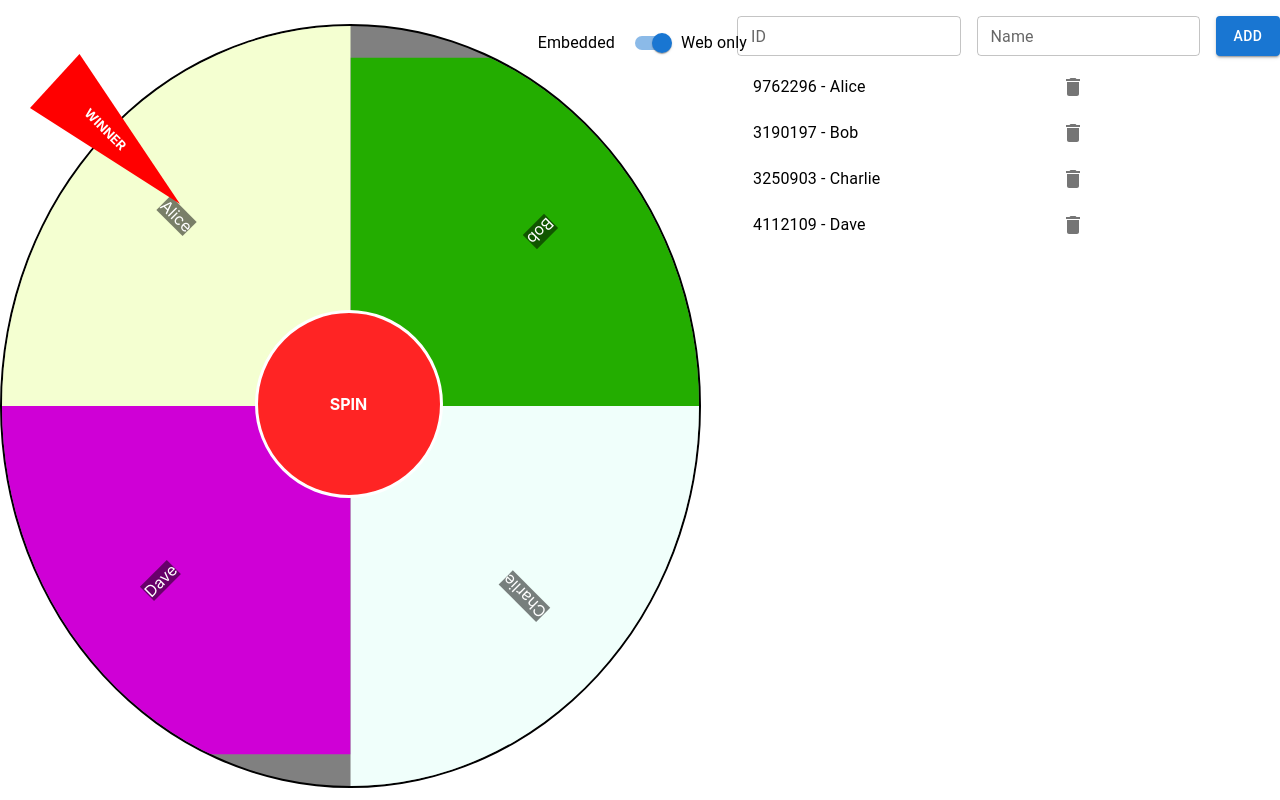
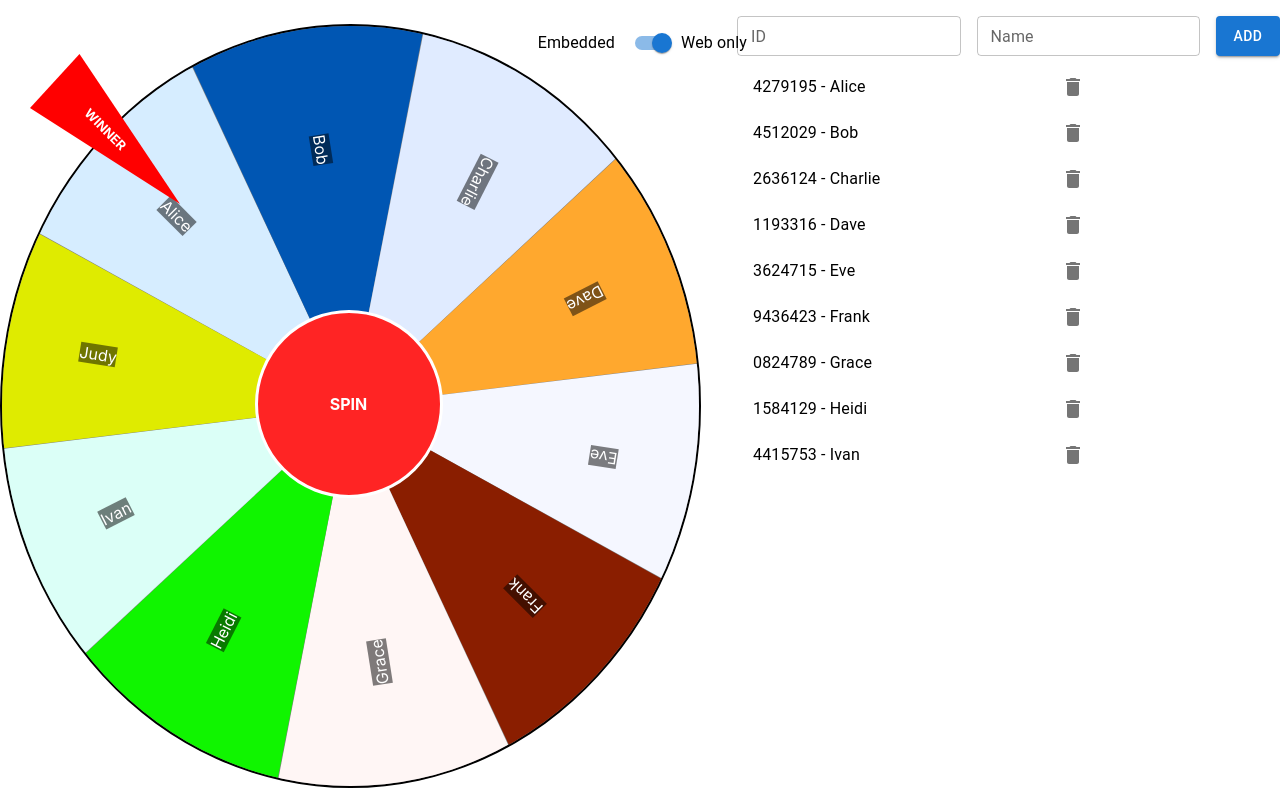
Before and after one commit to DinhL3/tamk-wheel-of-fortune-react, a React (Create React App) app: page / in a window 1280 px wide. Built offline with nearby package versions, Linux system fonts and the light colour scheme.

Commit message:
add maintain segment colors

```diff
--- a/src/components/Wheel/Wheel.tsx
+++ b/src/components/Wheel/Wheel.tsx
@@ -1,4 +1,4 @@
-import React, { useContext, useEffect, useRef, useState } from 'react';
+import React, { useContext, useEffect, useRef, useState, useMemo } from 'react';
 
 import styles from './Wheel.module.scss';
 import { PlayersContext } from '../../store/players-context';
@@ -44,6 +44,10 @@ const Wheel = () => {
     return `hsl(${hue}, ${saturation}%, ${lightness}%)`;
   };
 
+  const colors = useMemo(() => {
+    return players.map((_, index) => generateRandomColor(index));
+  }, [totalSegments]);
+
   const handleSpinWheel = () => {
     const minDegree = 360 * 3;
     const maxDegree = 360 * 10;
@@ -85,8 +89,8 @@ const Wheel = () => {
 
   useEffect(() => {
     if (!isWebMode) {
-      ws.current = new WebSocket('ws://localhost:8765');
-      // ws.current = new WebSocket('ws://10.5.1.105:8765');
+      // ws.current = new WebSocket('ws://localhost:8765');
+      ws.current = new WebSocket('ws://10.5.1.105:8765');
 
       ws.current.onopen = () => {
         console.log('WebSocket connection established');
@@ -144,7 +148,7 @@ const Wheel = () => {
               {
                 '--segment-index': index,
                 '--total-segments': totalSegments,
-                '--segment-color': generateRandomColor(index),
+                '--segment-color': colors[index],
                 '--clip-path': clipPath,
               } as React.CSSProperties
             }
--- a/src/store/players-context.tsx
+++ b/src/store/players-context.tsx
@@ -58,7 +58,7 @@ const generatePlayers = (numPlayers: number) => {
 
 const PlayersContextProvider = ({ children }: Props) => {
   //change the number of players below to change the number of random generated players, do not go under 4, not working atm
-  const [players, setPlayers] = useState<Player[]>(generatePlayers(4));
+  const [players, setPlayers] = useState<Player[]>(generatePlayers(10));
 
   const addPlayer = (player: Player) => {
     setPlayers((prevPlayers) => [...prevPlayers, player]);
```
